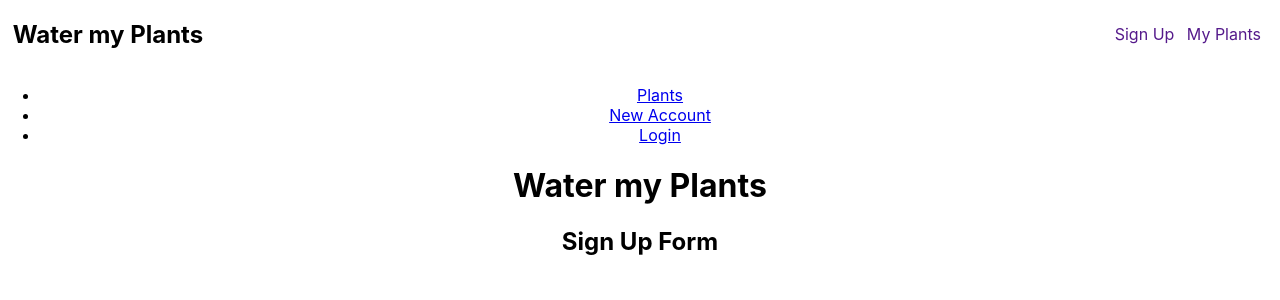
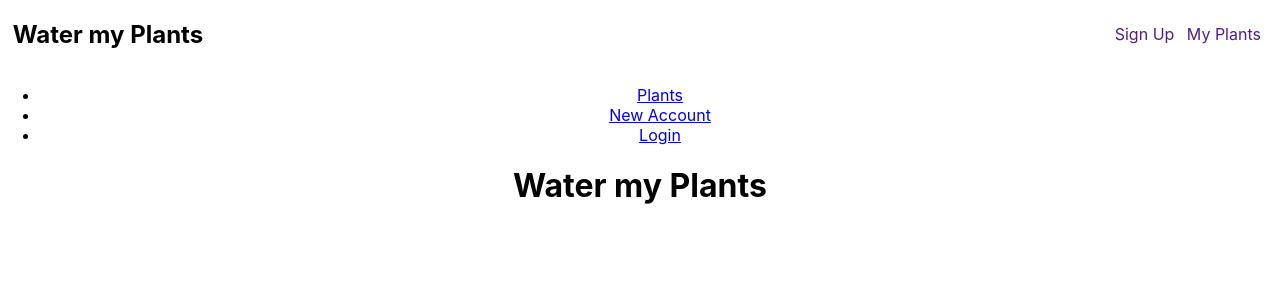
Before and after one commit to ft-water-my-plants/frontend, a React (Create React App) app: page /newaccount in a window 1280 px wide. Shown: the top 300 px of the page. Built offline with nearby package versions, Linux system fonts and the light colour scheme.

Commit message:
Added signup compatibility

```diff
--- a/src/App.js
+++ b/src/App.js
@@ -1,7 +1,9 @@
 import React from 'react';
 import { BrowserRouter as Router, Route, Switch, Link } from 'react-router-dom';
 import Plant from './components/PlantObject';
-import NewAccount from './components/NewAccount';
+import Signup from './components/signup';
+
+// import * as yup from 'yup';
 
 import './App.css';
 
@@ -14,7 +16,7 @@ function App() {
             <Link to='/plants'>Plants</Link>
           </li>
           <li>
-            <Link to='/newaccount'>New Account</Link>
+            <Link to='/signup'>New Account</Link>
           </li>
           <li>
             <Link to='/login'>Login</Link>
@@ -24,7 +26,7 @@ function App() {
           <center>
             <h1>Water my Plants</h1>
             <Route path='/plants' component={Plant} />
-            <Route path='/newaccount' component={NewAccount} />
+            <Route path='/signup' component={Signup} />
             <Route path='/login' />
             <Route path='/' />
           </center>
--- a/src/components/NewAccount.js
+++ /dev/null
@@ -1,41 +0,0 @@
-// import axios from 'axios';
-import React, { useState } from 'react';
-import { useHistory } from 'react-router';
-
-const initialValues = {
-    username: '',
-    phoneNumber: '',
-    password: '',
-}
-
-function NewAccount(){
-    const [newLogin, setNewLogin] = useState(initialValues);
-    const history = useHistory();
-
-    const onChange = (e) => {
-        setNewLogin({
-            ...newLogin,
-            [e.target.name]: e.target.value,
-        })
-    }
-
-    // const handleSignUp = e => {
-    //     e.preventDefault();
-    //     axios.post('')
-    //     .then(res => {
-    //         console.log('Registration Success!', res)
-    //         history.push('/');
-    //     })
-    //     .then(err => {
-    //         console.log('Failed Registration', err)
-    //     })
-    // }
-
-    return(
-        <div className='NewAccount'>
-            <h2>Sign Up Form</h2>
-        </div>
-    )
-}
-
-export default NewAccount;
```
